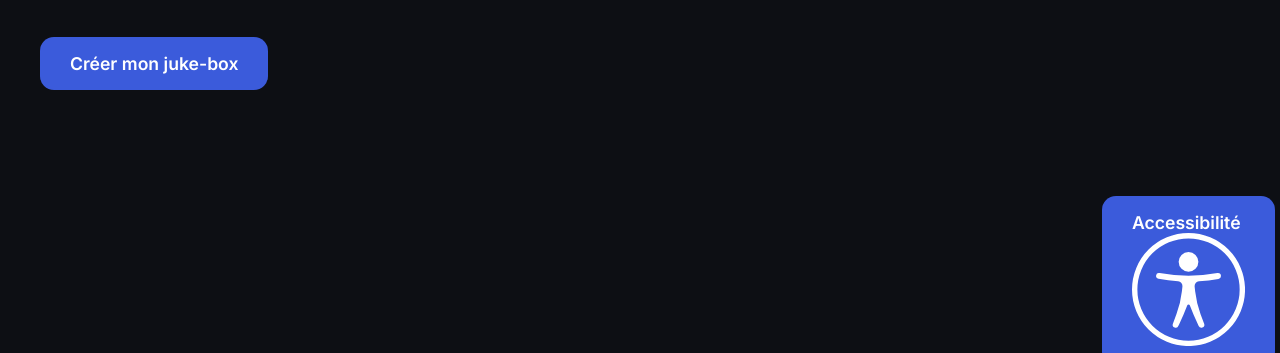
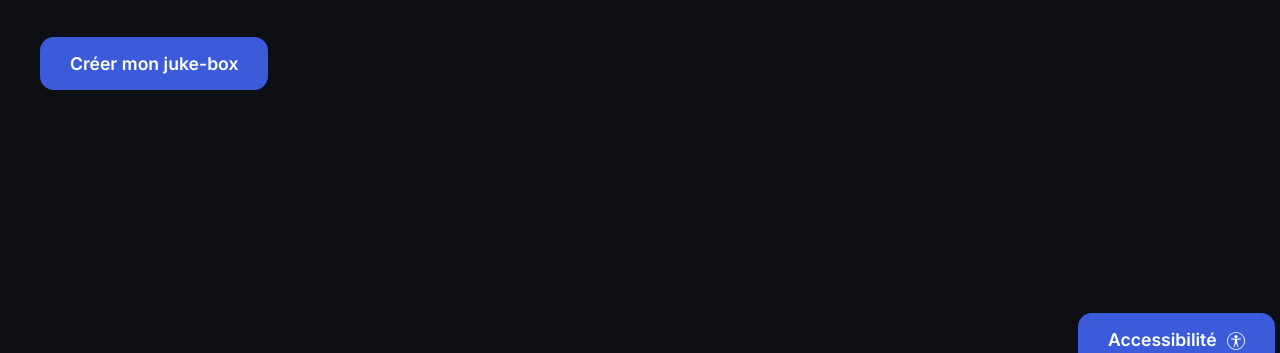
Before and after one commit to luilautre/juke-app, a website: page public/index.html in a window 1280 px wide. Shown: the part 429-782 px from the top of the page. Drawn offline with Linux system fonts and the light colour scheme.

Commit message:
Update index.html

```diff
--- a/public/index.html
+++ b/public/index.html
@@ -72,6 +72,16 @@
       right:  5px;
       bottom: 5px;
     }
+    .acces svg {
+      width: 18px;
+      height: 18px;
+      margin-left: 6px;
+      vertical-align: middle;
+      align-items: center;
+      gap: 6px;
+      display: inline-flex;
+    }
+
     .features {
       margin-top: 120px;
       padding: 0 40px 80px;
```
